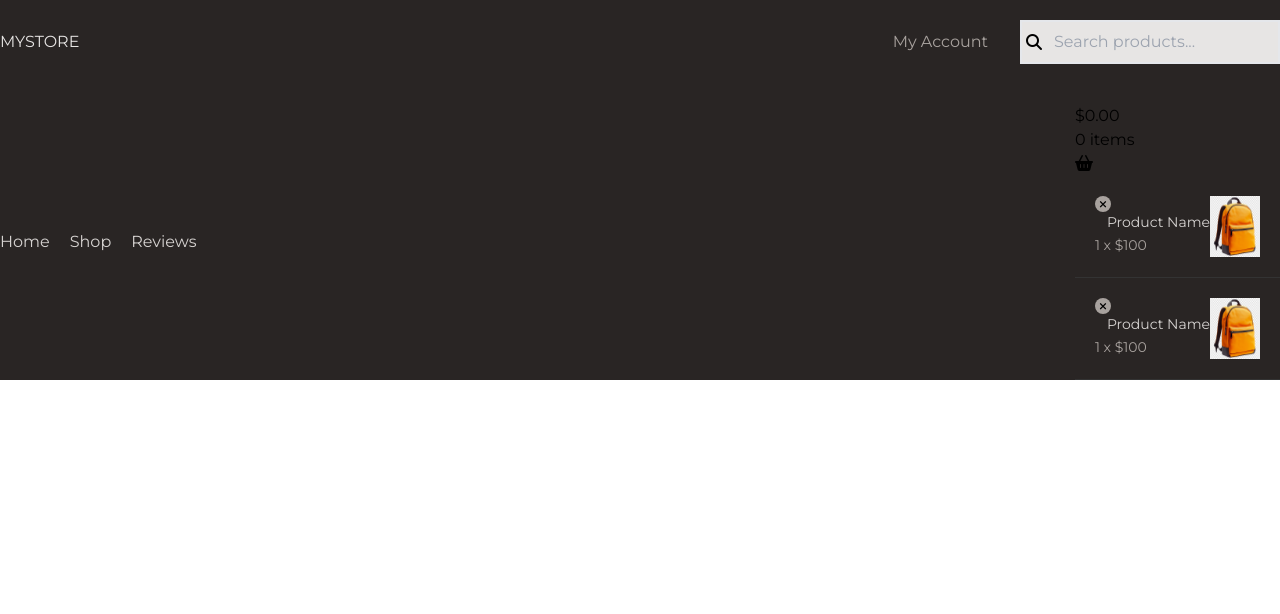
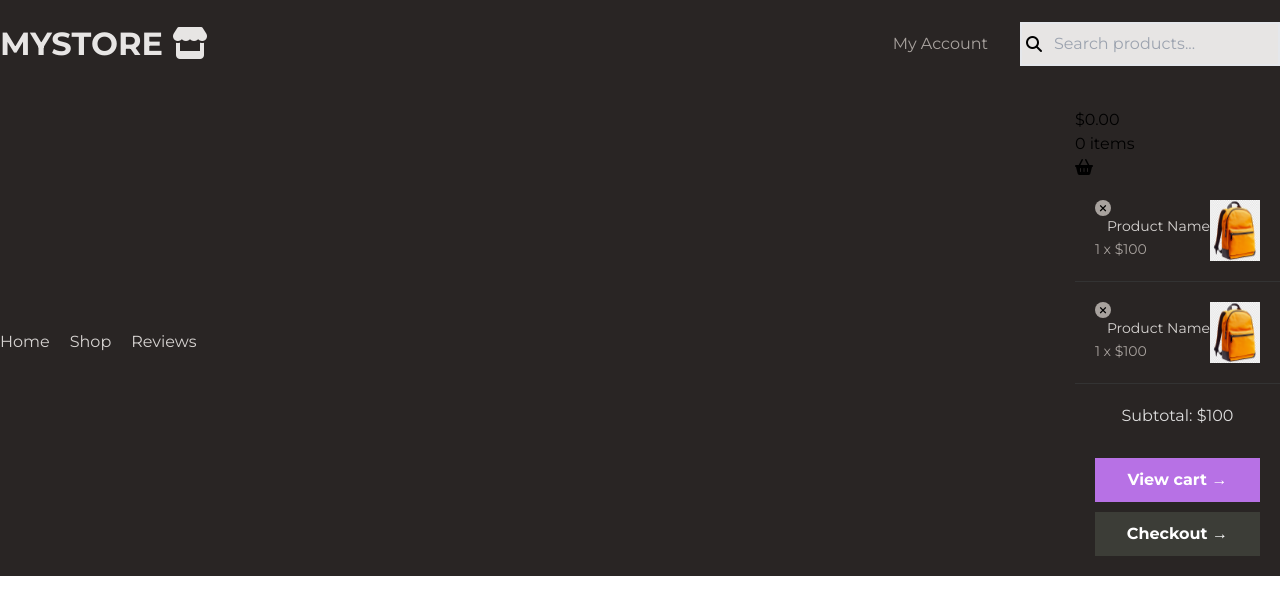
Before and after one commit to semihberkanokutan/E-Commerce-Site, a React (Vite) app: page / in a window 1280 px wide. Shown: the top 614 px of the page. Built offline with nearby package versions, Linux system fonts and the light colour scheme.

Commit message:
Finish Header Styling

```diff
--- a/src/components/Header.jsx
+++ b/src/components/Header.jsx
@@ -14,6 +14,13 @@ const HeaderBuild = styled.header`
 
         & .logo-nav {
             color: rgb(231, 229, 228);
+            font-size: 2rem;
+            font-weight: bold;
+
+            &:hover {
+                color: #fff;
+            }
+
         }
 
         & > div {
@@ -44,9 +51,12 @@ const HeaderBuild = styled.header`
                 & input {
                     width: 100%;
                     padding-left: 2rem;
+                    padding-right: 1.2rem;
                     background: rgb(231, 229, 228);
                     padding-top: 0.5rem;
                     padding-bottom: 0.5rem;
+
+                    outline: none;
                 }
         }
     }
@@ -71,9 +81,9 @@ export default function Header() {
         <HeaderBuild>
             <div className='my-container'>
                 <section className='header-top'>
-                    <a href="" className='logo-nav'>MYSTORE</a>
+                    <a href="" className='logo-nav'>MYSTORE <i class="fa-solid fa-store"></i></a>
                     <div>
-                        <a href="#" >My Account</a>
+                        <a href="#">My Account</a>
                         <form>
                             <div>
                                 <i class="fa-solid fa-magnifying-glass"></i>
@@ -85,9 +95,9 @@ export default function Header() {
 
                 <section className='header-bottom'>
                     <nav>
-                        <a href="">Home</a>
-                        <a href="">Shop</a>
-                        <a href="">Reviews</a>
+                        <a href="" className='hover:text-white'>Home</a>
+                        <a href="" className='hover:text-white'>Shop</a>
+                        <a href="" className='hover:text-white'>Reviews</a>
                     </nav>
                     <ShoppingCart />
                 </section>
--- a/src/components/ShoppingCart.jsx
+++ b/src/components/ShoppingCart.jsx
@@ -2,7 +2,48 @@ import { useState } from "react"
 import styled from "styled-components"
 import ShoppingCartItem from "./ShoppingCartItem"
 
-const ShoppingCartBuild = styled.a ``
+const ShoppingCartBuild = styled.div`
+
+
+    & .shoppingCartFooter {
+        display: flex;
+        flex-direction: column;
+        align-items: center;
+        gap: 10px;
+        padding: 20px;
+
+        p {
+            color: #dedede;
+            margin-bottom: 20px;
+        }
+    }
+
+    & #viewCartBtn {
+        background: #B771E5;
+        width: 100%;
+        padding-top: 10px;
+        padding-bottom: 10px;
+        color: #fff;
+        font-weight: bold;
+
+        &:hover {
+            filter: brightness(80%);
+        }
+    }
+
+    & #checkoutBtn {
+        background: #3C3D37;
+        width: 100%;
+        padding-top: 10px;
+        padding-bottom: 10px;
+        color: #fff;
+        font-weight: bold;
+
+        &:hover {
+            background: #000;
+        }
+    }
+`
 
 export default function ShoppingCart() {
     const [isHovered, setIsHovered] = useState(false)
@@ -17,7 +58,10 @@ export default function ShoppingCart() {
 
     return (
         <>
-            <div className="relative inline-block py-6 cursor-pointer" onMouseEnter={showCart} onMouseLeave={hideCart}>
+            <ShoppingCartBuild className="relative inline-block py-6 cursor-pointer"
+                onMouseEnter={showCart}
+                onMouseLeave={hideCart}
+            >
                 <div className="w-[260px] flex justify-between items-center">
                     <div className="flex gap-3">
                         <p className="text-stone-200">$0.00</p>
@@ -32,11 +76,16 @@ export default function ShoppingCart() {
                 <div className={`absolute bg-stone-900 w-full origin-top top-[72px] ${isHovered ? 'block' : 'hidden'}`}>
                     <ShoppingCartItem/>
                     <ShoppingCartItem/>
+                    <div className="shoppingCartFooter">
+                        <p>Subtotal: $100</p>
+                        <button id="viewCartBtn">View cart →</button>
+                        <button id="checkoutBtn">Checkout →</button>
+                    </div>
                 </div>
 
 
 
-            </div>
+            </ShoppingCartBuild>
         </>
     )
 }
```
